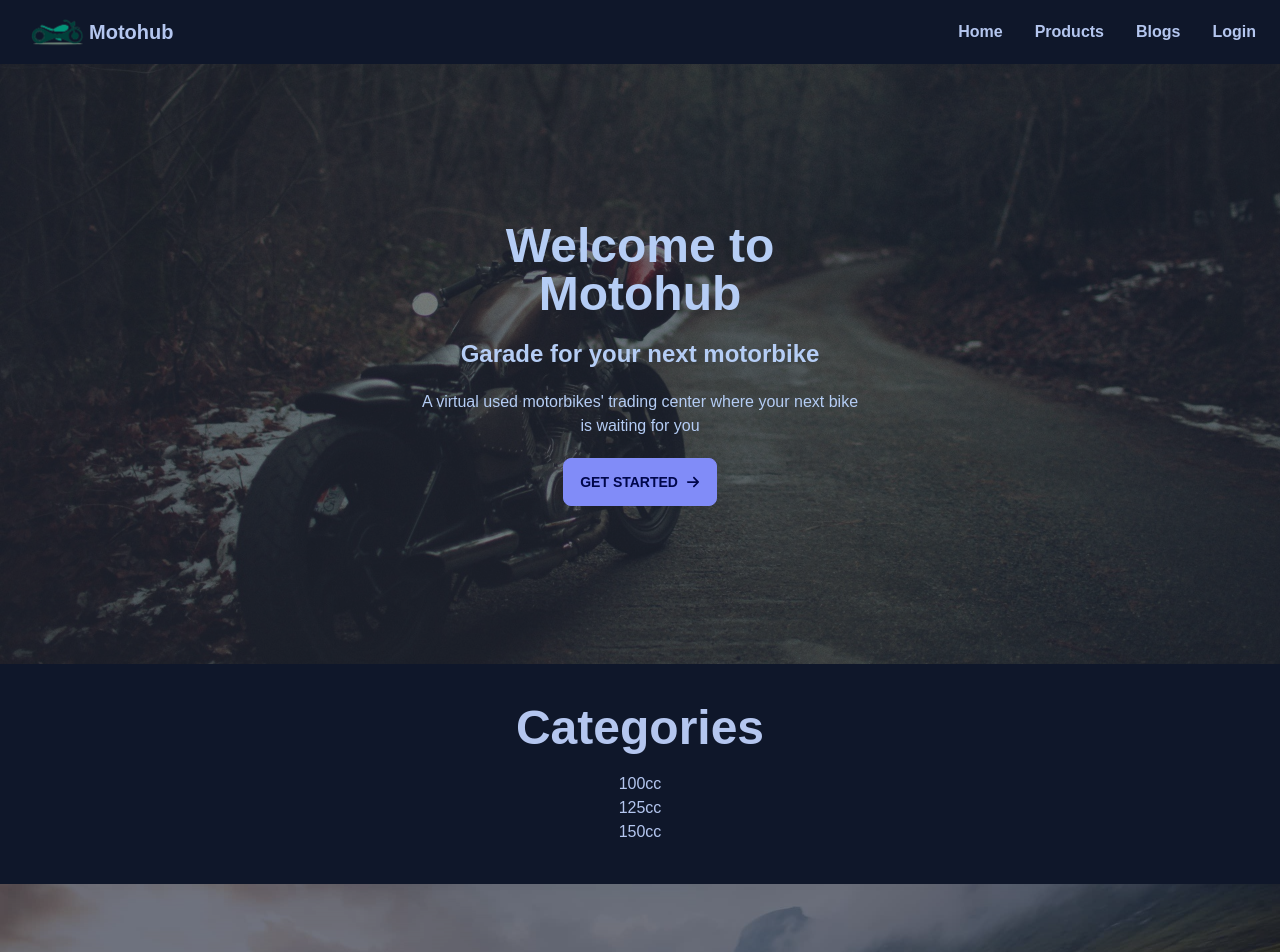
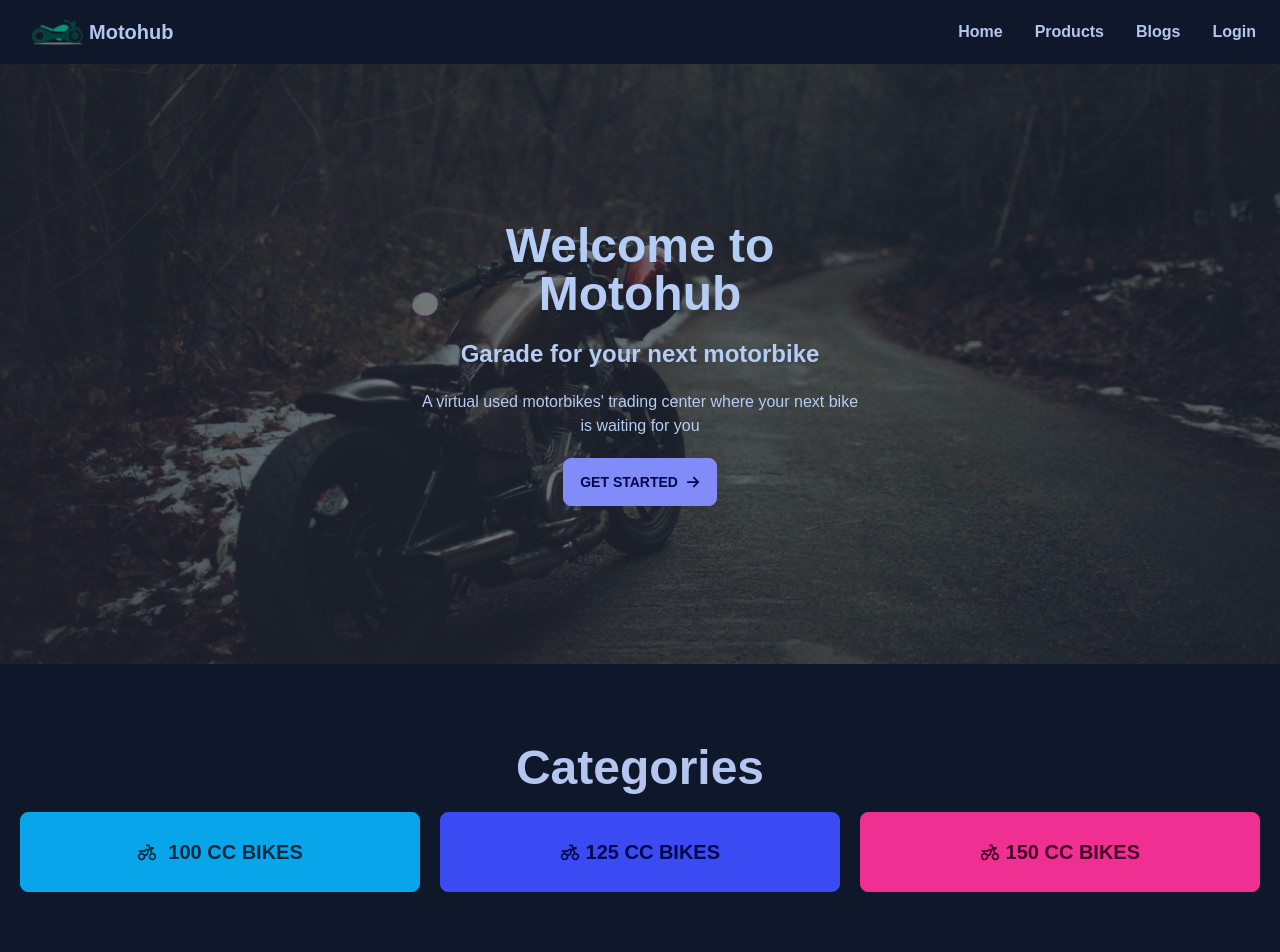
Before and after one commit to rubayetseason/motohub-client, a React (Create React App) app: page / in a window 1280 px wide. Shown: the top 952 px of the page. Built offline with nearby package versions, Linux system fonts and the light colour scheme.

Commit message:
homepage done

```diff
--- a/src/components/pages/Home/Home.js
+++ b/src/components/pages/Home/Home.js
@@ -1,6 +1,7 @@
 import React from "react";
 import "./home.css";
 import { ImArrowRight2 } from "react-icons/im";
+import { RiMotorbikeLine } from "react-icons/ri";
 import { Link } from "react-router-dom";
 import banner1 from "../../../assets/banner/banner-1.jpg";
 import banner2 from "../../../assets/banner/banner-2.jpg";
@@ -31,11 +32,13 @@ const Home = () => {
           </div>
         </div>
       </section>
-      <section className="catagories-container my-10">
-        <h1 className="text-5xl font-bold my-5">Categories</h1>
-        <h1>100cc</h1>
-        <h1>125cc</h1>
-        <h1>150cc</h1>
+      <section className="catagories-container mt-10 mb-20">
+        <h1 className="text-5xl font-bold mt-20 mb-5">Categories</h1>
+       <div className="grid grid-cols-1 md:grid-cols-3 gap-5 px-5">
+       <button className="h-20 btn btn-primary btn-active text-xl font-bold">< RiMotorbikeLine/> &nbsp; 100 CC Bikes</button>
+<button className="h-20 btn btn-secondary btn-active text-xl font-bold">< RiMotorbikeLine/> &nbsp;125 CC Bikes</button>
+<button className="h-20 btn btn-accent btn-active text-xl font-bold">< RiMotorbikeLine/> &nbsp;150 CC Bikes</button>
+       </div>
       </section>
       <section className="carousel-section">
         <div className="carousel w-full h-[500px]">
```
